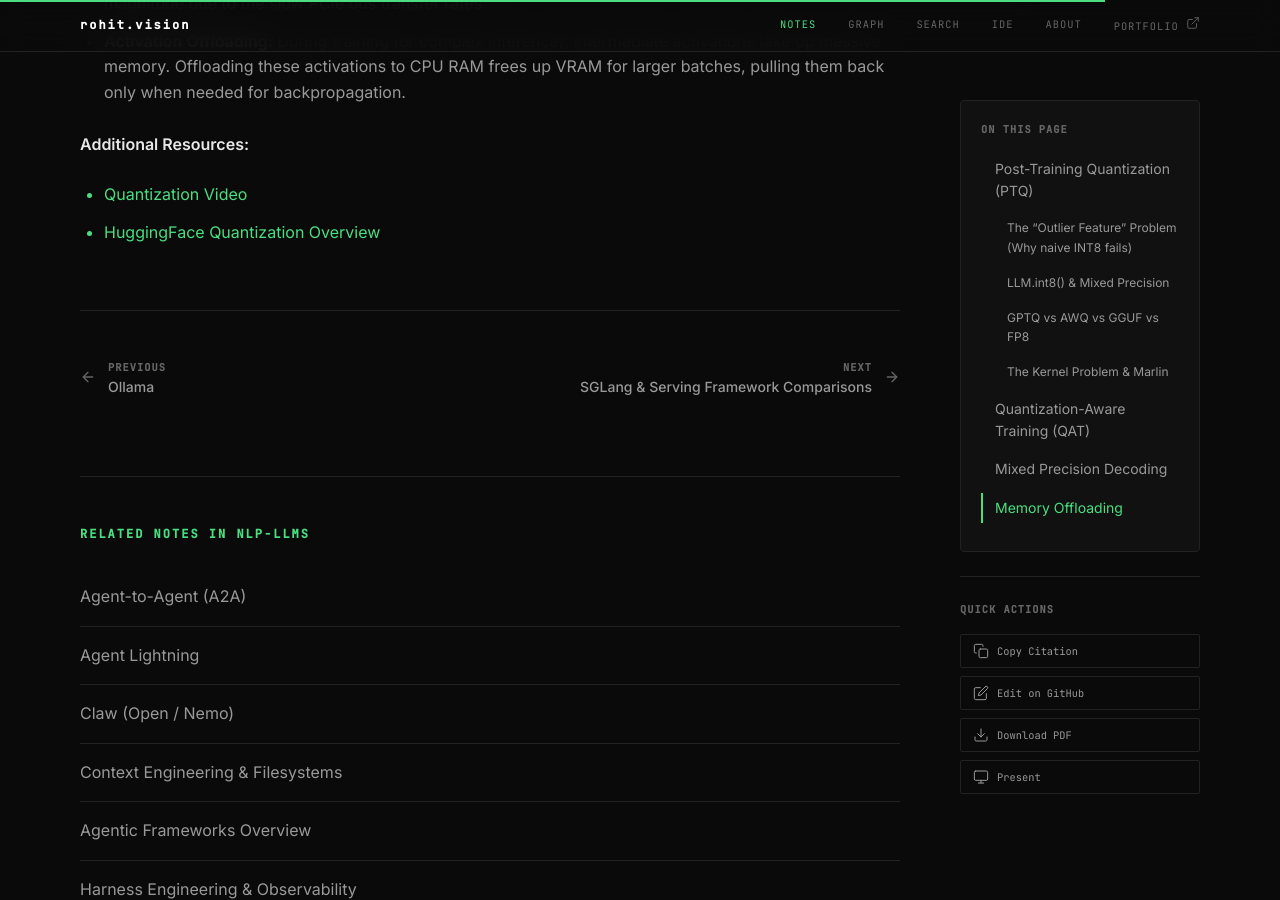
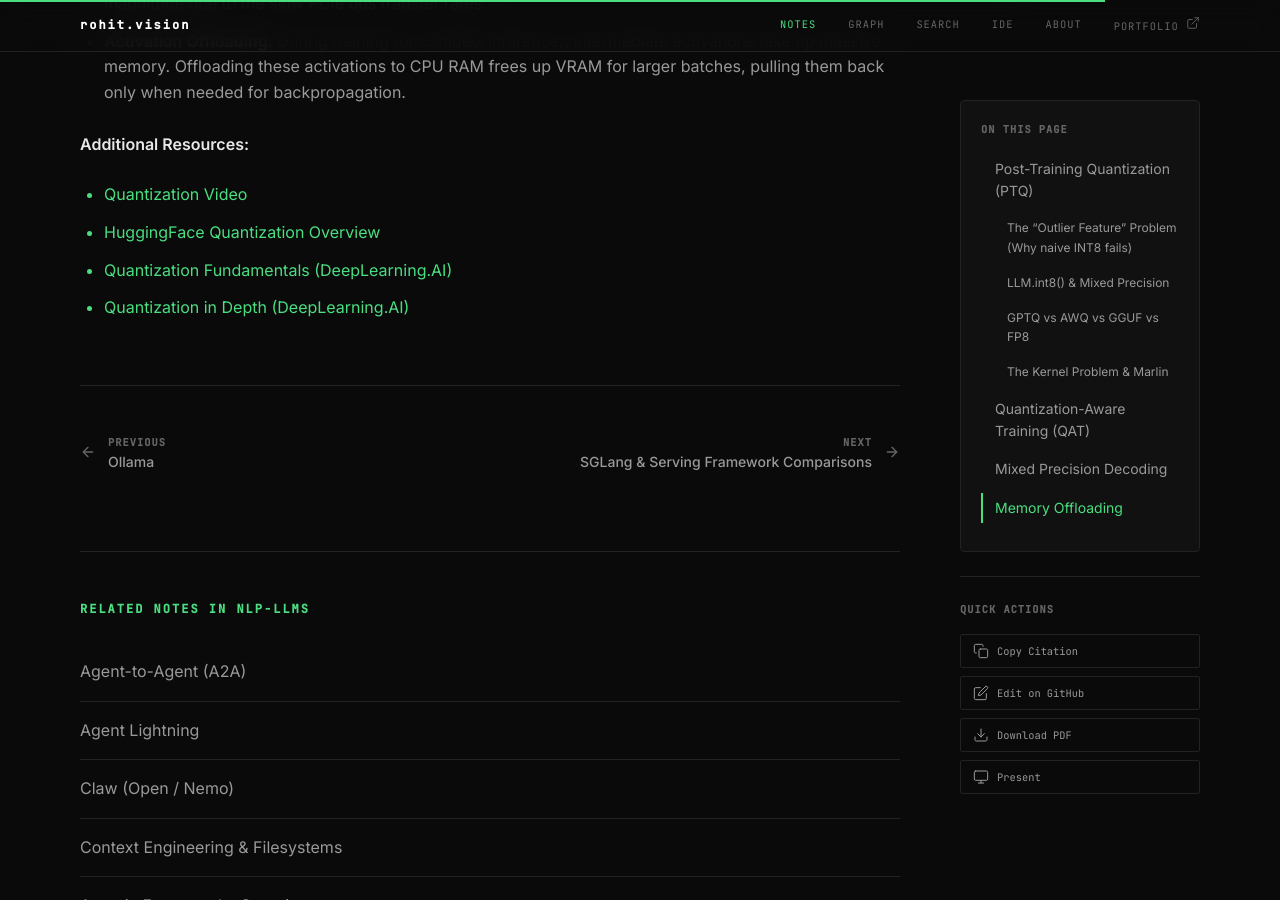
Before and after one commit to rokmr/blogs, a Jekyll site: the page built from _notes/nlp-llms/inference/quantization-offloading.md, in a window 1280 px wide and 900 px high, scrolled down 2936 px. Built offline with Jekyll 4.4.1, drawn with Linux system fonts in a browser that asks for light colours; nearby versions of some CDN libraries.

Commit message:
docs(quantization): add deeplearning.ai course resources

```diff
--- a/_notes/nlp-llms/inference/quantization-offloading.md
+++ b/_notes/nlp-llms/inference/quantization-offloading.md
@@ -58,3 +58,5 @@ When a model (or its KV cache) exceeds available GPU VRAM, memory must be offloa
 **Additional Resources:**
 - [Quantization Video](https://www.youtube.com/watch?v=0VdNflU08yA)
 - [HuggingFace Quantization Overview](https://huggingface.co/docs/transformers/main/quantization/overview)
+- [Quantization Fundamentals (DeepLearning.AI)](https://www.deeplearning.ai/courses/quantization-fundamentals)
+- [Quantization in Depth (DeepLearning.AI)](https://www.deeplearning.ai/courses/quantization-in-depth)
```
